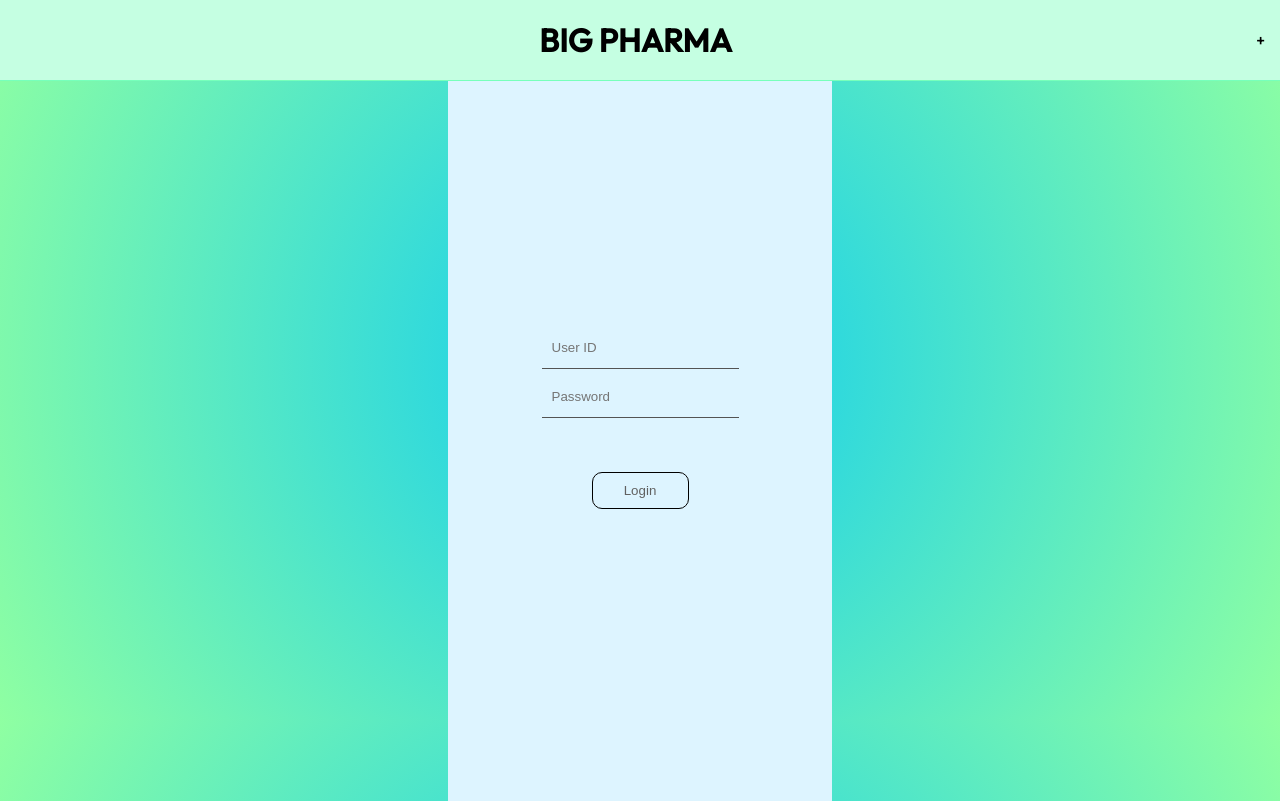
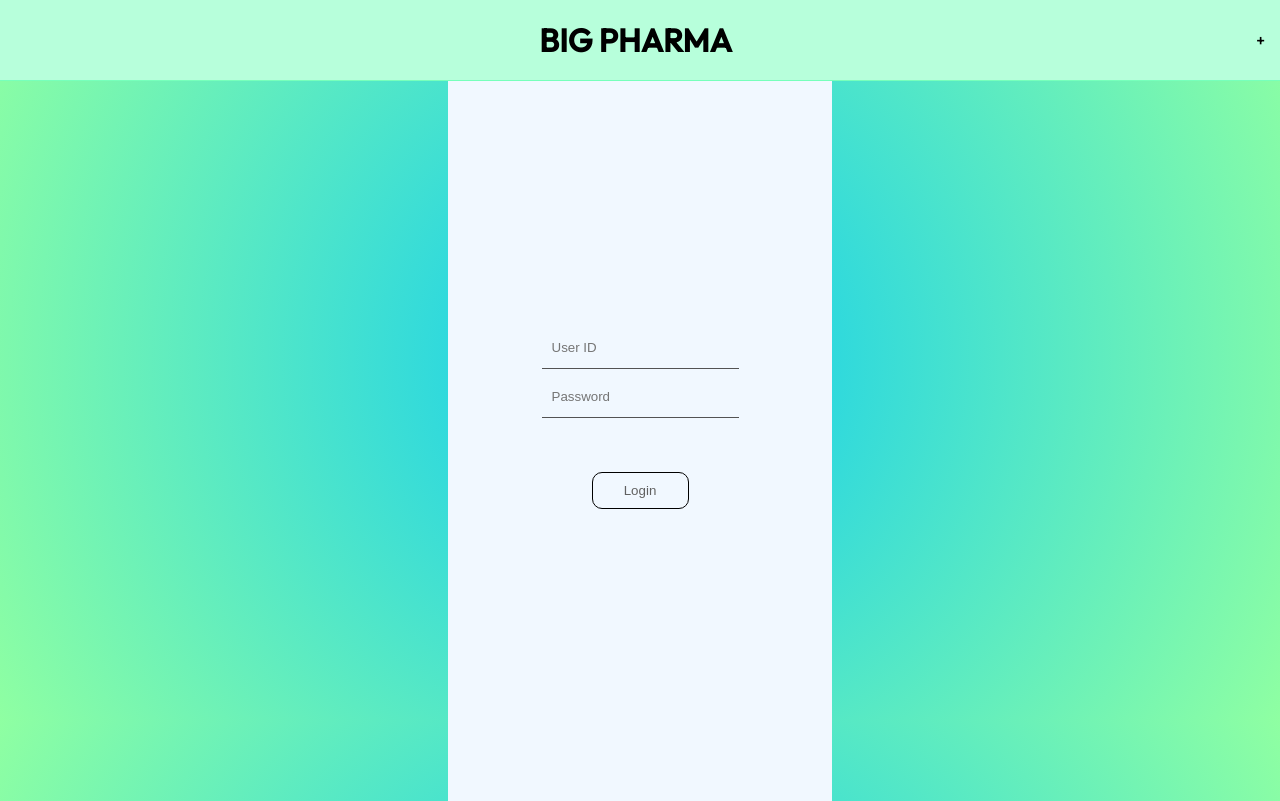
Before and after one commit to DoyleAaron/Project-22-23, a PHP site: page / in a window 1280 px wide. Run offline with PHP 8.4, Linux system fonts and the light colour scheme.

Commit message:
Not much changed.
Experimented with other designed and moved stuff around, eventually ended up back to the design with the vertical login div.

```diff
--- a/style.css
+++ b/style.css
@@ -2,6 +2,7 @@
 
 :root {
     --nav-height: 80px;
+    --login-bg-colour: rgb(241, 248, 255);
 }
 
 html, body {
@@ -23,7 +24,7 @@ body {
     margin: 0;
     height: var(--nav-height);
     padding: 0 15px;
-    background-color: #C5FFE2;
+    background-color: #b7ffdb;
     border-bottom: 1px solid #77FFBB;
 }
 
@@ -38,7 +39,7 @@ body {
 
 .login-container .login-box {
     display: flex;
-    background-color: #ddf4ff;
+    background-color: var(--login-bg-colour);
     height: 100%;
     width: 80%;
     align-items: center;
@@ -52,7 +53,7 @@ body {
 }
 
 .login-container .login-box form .input {
-    background-color: #ddf4ff;
+    background-color: var(--login-bg-colour);
     border: none;
     height: 40px;
     padding: 0 10px;
@@ -62,15 +63,22 @@ body {
 
 .login-container .login-box form .input:focus {
     outline: none;
+    border-bottom: solid rgb(16, 106, 241) 1px;
 }
 
 .login-container .login-box form .submit {
     border: none;
-    background-color: #ddf4ff;
+    background-color: var(--login-bg-colour);
     margin: 50px 50px;
     border-radius: 10px;
     padding: 10px 0;
     color: rgb(97, 97, 97);
     border: 1px solid black;
     cursor: pointer;
+    transition: all 0.4s ease 0s;
 }
+
+.login-container .login-box form .submit:hover {
+    transition: all 0.4s ease 0s;
+    border: solid rgb(16, 106, 241) 1px;
+}
```
